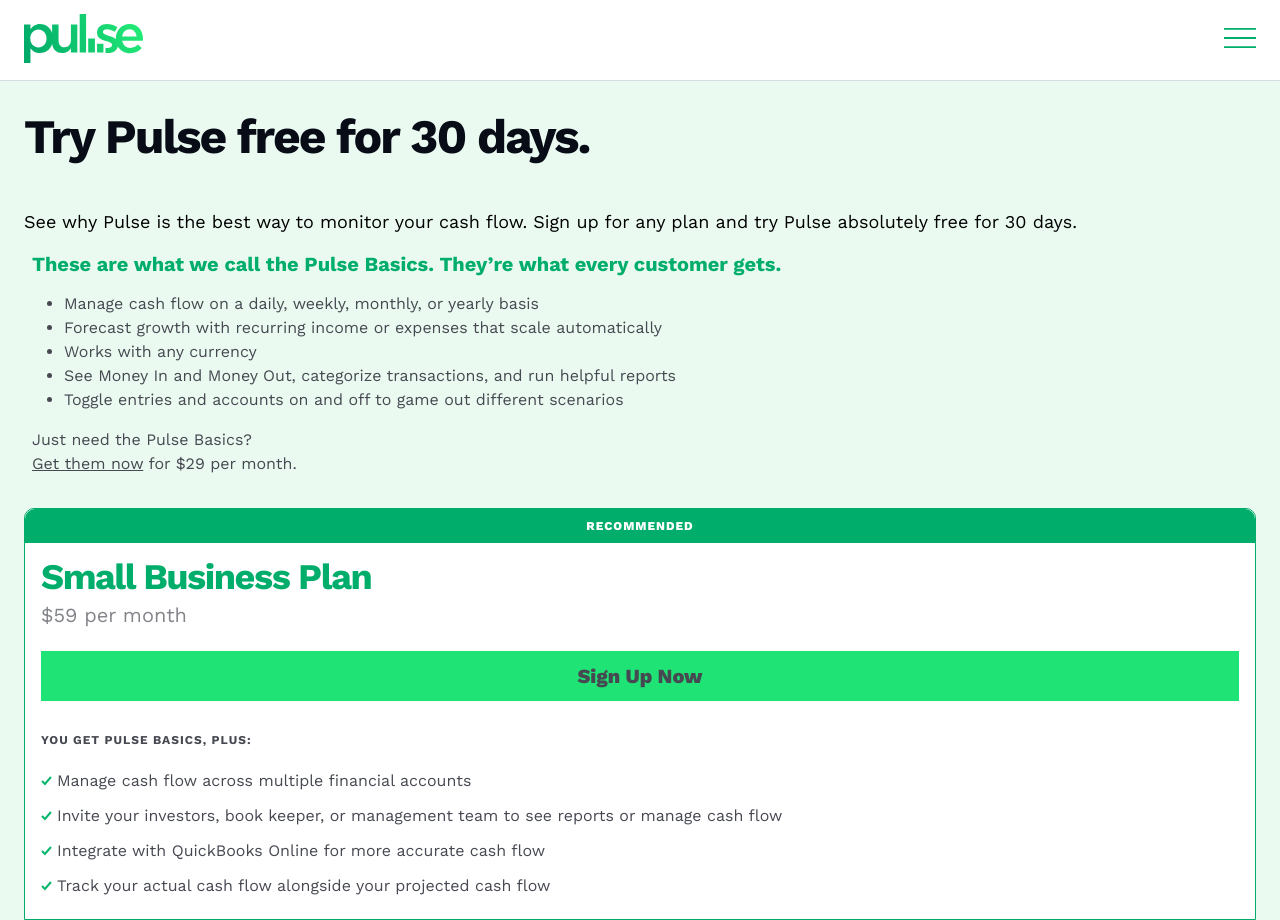
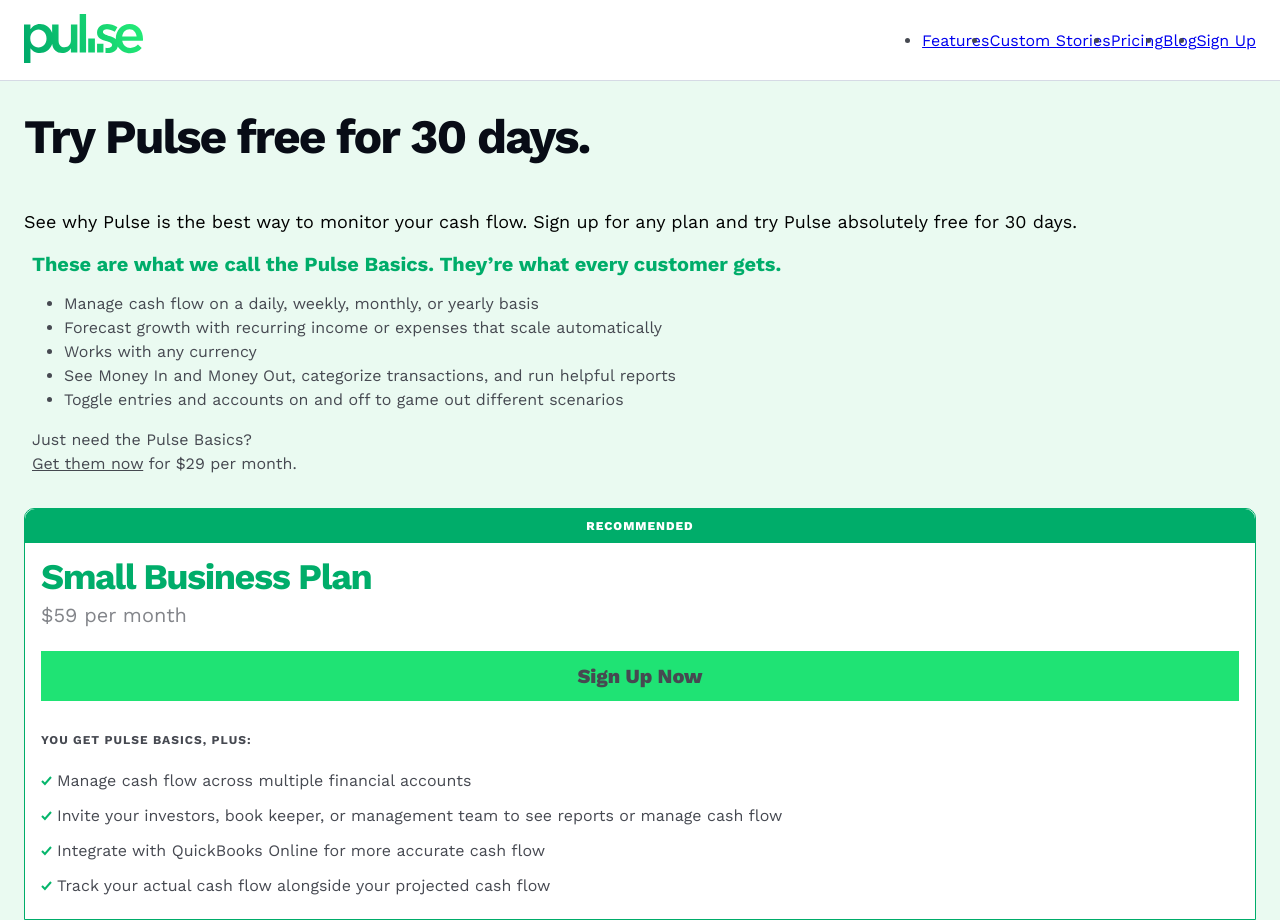
Before and after one commit to r0meia/pulse-pricing-page-clone, a plain HTML site: page index.html in a window 1280 px wide. Shown: the top 920 px of the page. Drawn offline with nearby package versions, Linux system fonts and the light colour scheme.

Commit message:
fourth-commit

```diff
--- a/index.html
+++ b/index.html
@@ -10,8 +10,17 @@
     <main>
         <header>
             <div class="header-wrapper">
+                <nav>
                 <div class="logo"><img src="images/Pulse Logo.svg" alt="pulse logo"></div>
+                    <ul>
+                        <li><a href="#">Features</a></li>
+                        <li><a href="#">Custom Stories</a></li>
+                        <li><a href="#">Pricing</a></li>
+                        <li><a href="#">Blog</a></li>
+                        <li><a href="#">Sign Up</a></li>
+                    </ul>
                 <div class="header-image"><img src="images/Menu - Open.svg" alt="bars"></div>
+                </nav>
             </div>
         </header>
         <section class="info">
--- a/styles.css
+++ b/styles.css
@@ -8,13 +8,18 @@
 body {
     font-family: 'Work Sans';
 }
-.header-wrapper {
+nav {
     display: flex;
     justify-content: space-between;
     padding: 1rem 1.5rem;
     align-items: center;
     border-bottom: 1px solid #d6dae5;
     height: 81px;
+}
+nav > ul {
+    visibility: hidden;
+    display: flex;
+    justify-content: right;
 }
 .header-image > img {
     height: 32px;
@@ -262,3 +267,11 @@ footer {
 .europe-privacy > p > a {
     color: #83858A;
 }
+@media only screen and (min-width: 768px) {
+    nav > ul {
+        visibility: visible;
+    }
+    .header-image {
+        display: none;
+    }
+}
```
